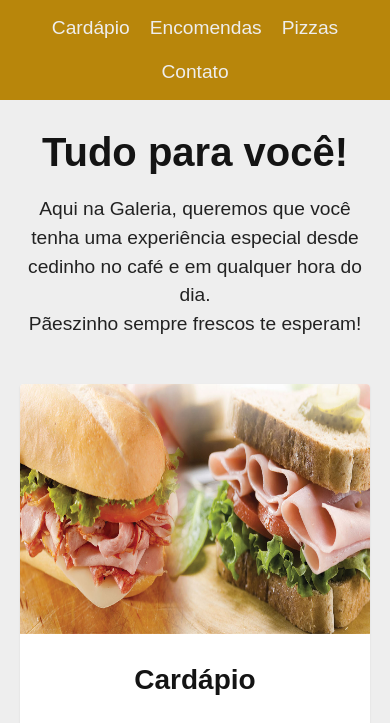
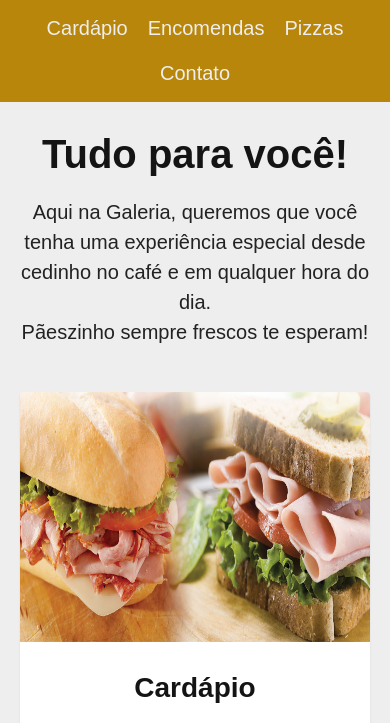
Before and after one commit to oliveiraleo4/GaleriaDosP-es, a plain HTML site: page index.html in a window 390 px wide. Shown: the part 118-841 px from the top of the page. Drawn offline with Linux system fonts and the light colour scheme.

Commit message:
Site finalizado

```diff
--- a/css/style.css
+++ b/css/style.css
@@ -63,12 +63,6 @@ img {
 
 .menu-nav li a:hover::after {
   width: 100%;
-}
-
-@media (max-width: 700px) {
-  .menu-nav li a {
-    font-size: 1.2rem;
-  }
 }
 
 @media (max-width: 600px) {
@@ -180,9 +174,8 @@ img {
     margin-bottom: 20px;
   }
 
-  .opcoes-texto p,
-  .opcoes-tipo p {
-    font-size: 1.2rem;
+  .opcoes-texto p {
+    font-size: 1.25rem;
   }
 
   .opcoes-texto p:last-child {
@@ -273,10 +266,12 @@ img {
   padding: 8px;
   margin-bottom: 18px;
   outline-color: #daa520;
+  box-shadow: none;
 }
 
 .contato-form button {
   font-size: 1.125rem;
+  color: #212121;
   background: transparent;
   padding: 10px 20px;
   border-radius: 4px;
```
